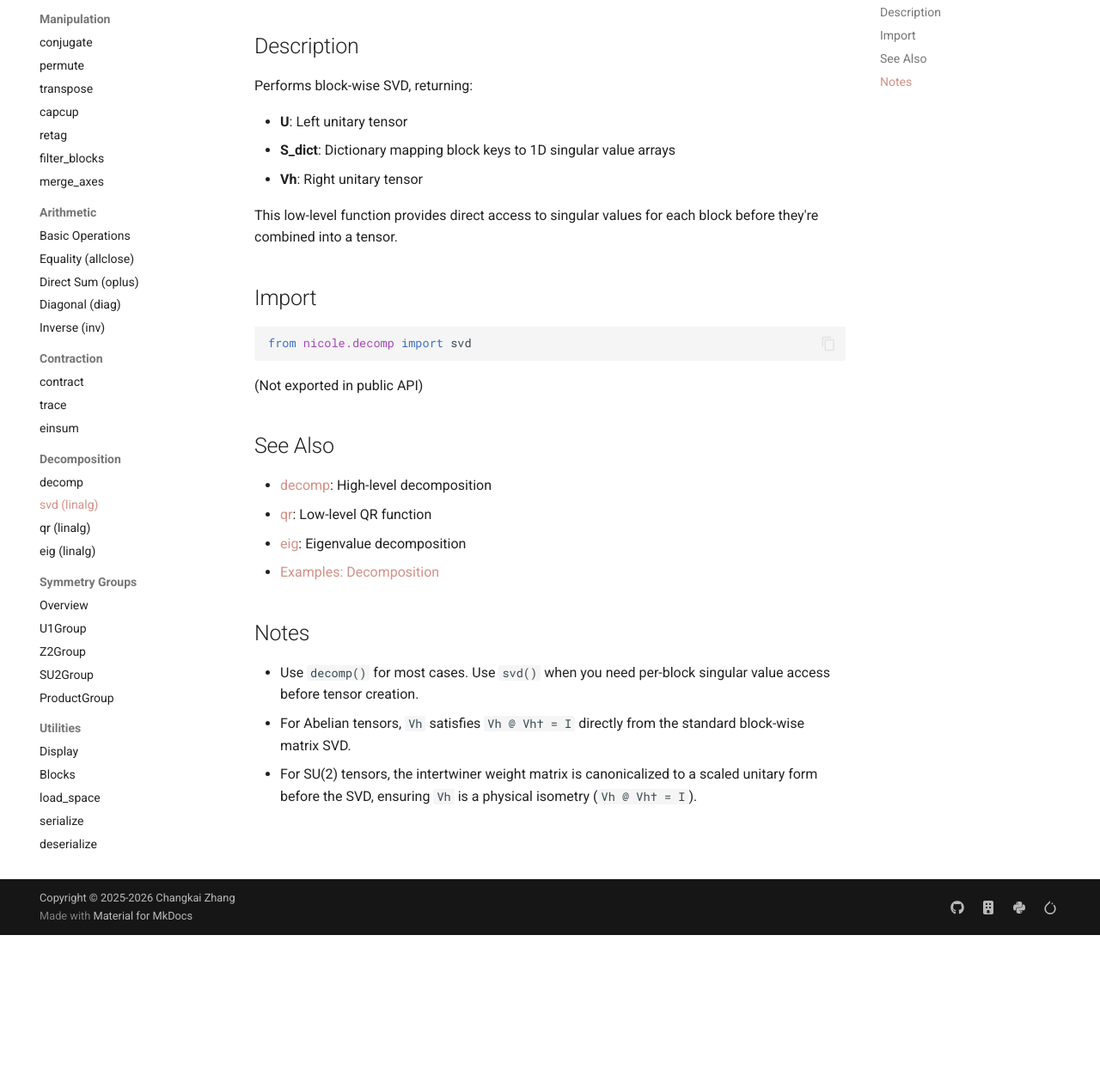
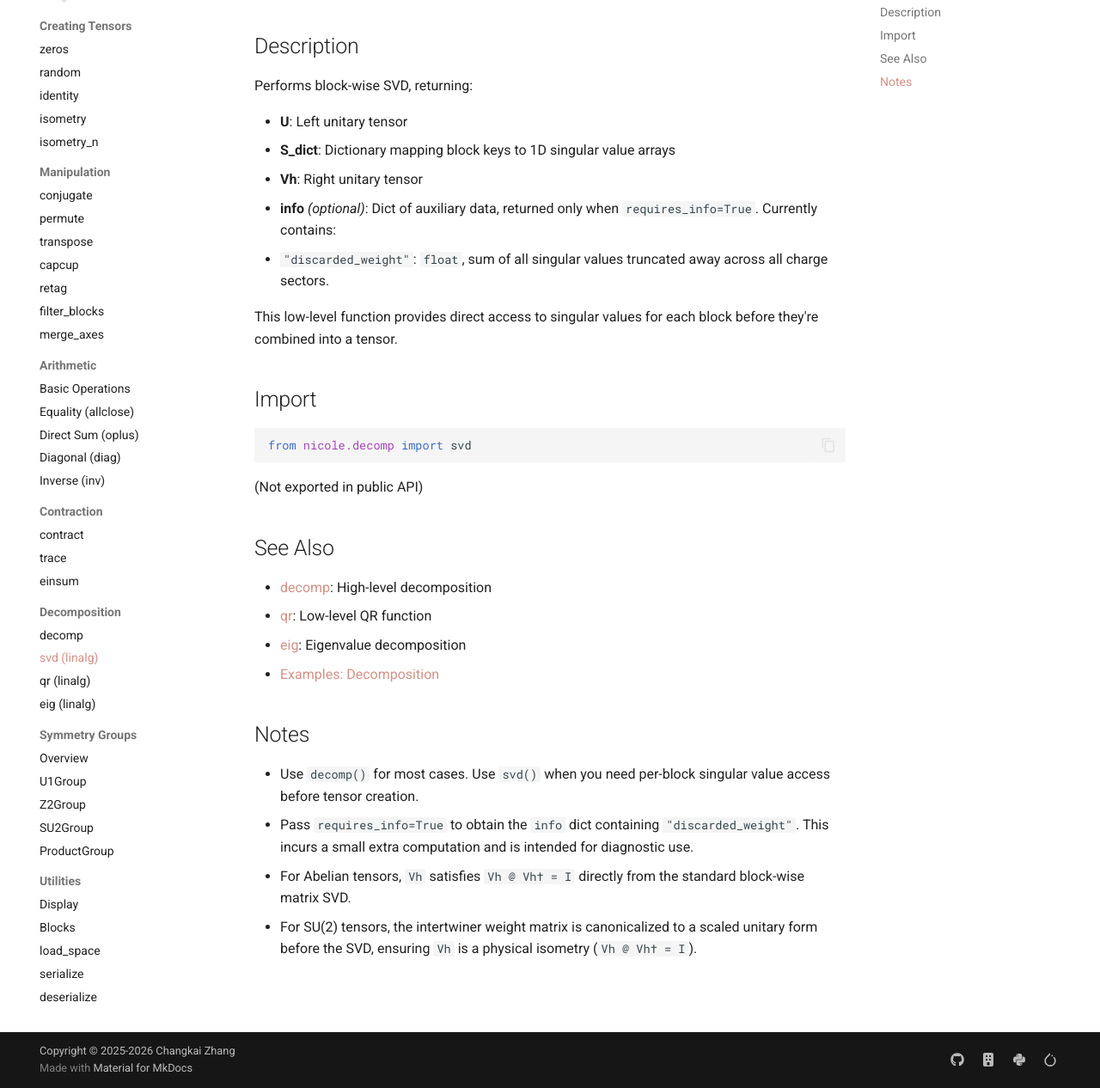
Before and after one commit to Ideogenesis-AI/Nicole, an MkDocs documentation site: the page built from docs/api/decomposition/svd.md, in a window 1280 px wide and 1400 px high, scrolled down 231 px, cut to the strip 134-1400 px from the top of the window. Shown: the whole strip at 86% size. Built offline with MkDocs 1.6.1 and Material for MkDocs 9.7.7, drawn with Linux system fonts in a browser that asks for light colours; comment, search, counter and statistics services are not loaded; the version menu is left out; before the commit the page ends 1453 px from its top, so only the background shows below that.

Commit message:
Update SVD documentation to include optional info dictionary details
Expanded the documentation for the SVD function to describe the new optional 'info' dictionary returned when 'requires_info=True'. This includes the 'discarded_weight' key, which provides insights into the sum of truncated singular values across charge sectors, enhancing the clarity and utility of the documentation.

```diff
--- a/docs/api/decomposition/svd.md
+++ b/docs/api/decomposition/svd.md
@@ -13,6 +13,8 @@ Performs block-wise SVD, returning:
 - **U**: Left unitary tensor
 - **S_dict**: Dictionary mapping block keys to 1D singular value arrays
 - **Vh**: Right unitary tensor
+- **info** *(optional)*: Dict of auxiliary data, returned only when `requires_info=True`. Currently contains:
+  - `"discarded_weight"`: `float`, sum of all singular values truncated away across all charge sectors.
 
 This low-level function provides direct access to singular values for each block before they're combined into a tensor.
 
@@ -34,5 +36,6 @@ from nicole.decomp import svd
 ## Notes
 
 - Use `decomp()` for most cases. Use `svd()` when you need per-block singular value access before tensor creation.
+- Pass `requires_info=True` to obtain the `info` dict containing `"discarded_weight"`. This incurs a small extra computation and is intended for diagnostic use.
 - For Abelian tensors, `Vh` satisfies `Vh @ Vh† = I` directly from the standard block-wise matrix SVD.
 - For SU(2) tensors, the intertwiner weight matrix is canonicalized to a scaled unitary form before the SVD, ensuring `Vh` is a physical isometry (`Vh @ Vh† = I`).
```
